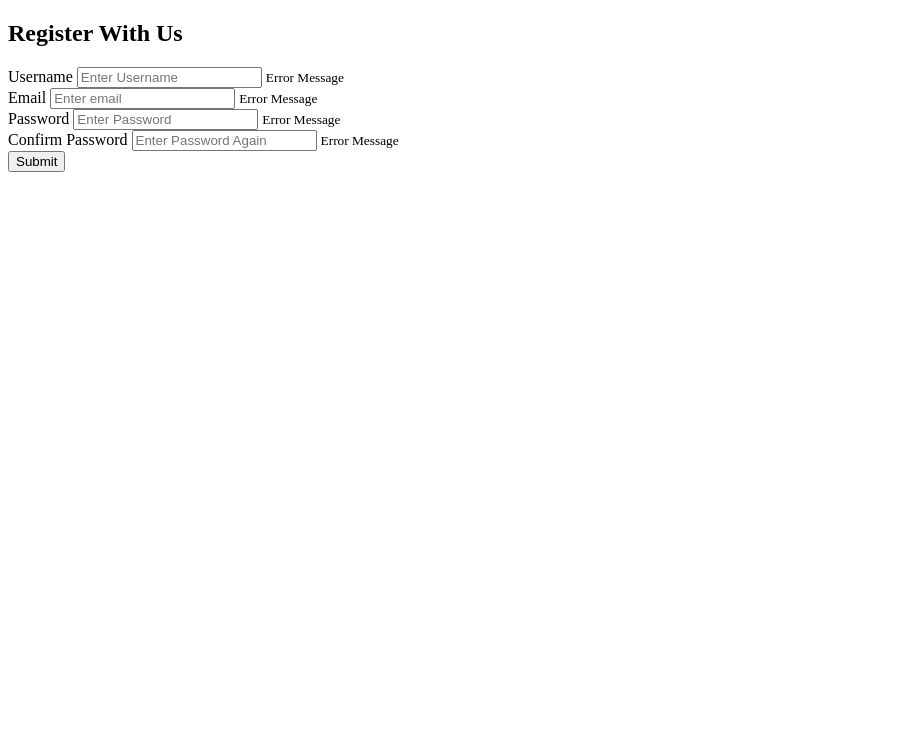
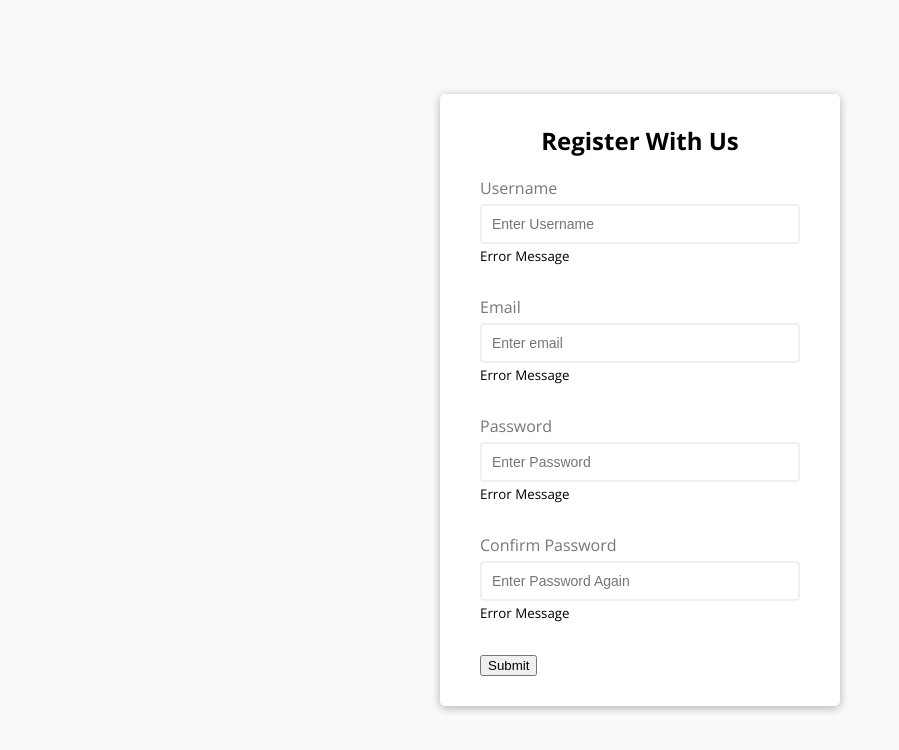
Before and after one commit to ritikkamboj/Form-Validator, a plain HTML site: page index.html in a window 1280 px wide. Shown: the whole page, without its empty margins (0-899 px from the left). Drawn offline with nearby package versions, Linux system fonts and the light colour scheme.

Commit message:
implementing CSS

```diff
--- a/index.html
+++ b/index.html
@@ -12,7 +12,7 @@
         <h2>Register With Us</h2>
        <div class="form-control">
         <label for="username">Username</label>
-        <input type="text" id="username" placeholder="Enter Username">
+        <input type="text" id="username" class="success" placeholder="Enter Username">
         <small>Error Message </small>
        </div>
        <div class="form-control">
--- a/style.css
+++ b/style.css
@@ -0,0 +1,53 @@
+@import url("https://fonts.googleapis.com/css2?family=Open+Sans:ital,wght@0,300..800;1,300..800&display=swap");
+
+* {
+  box-sizing: border-box;
+}
+
+body {
+  background-color: #f9fafb;
+  font-family: "Open Sans", sans-serif;
+  display: flex;
+  align-items: center;
+  justify-content: center;
+  min-height: 100vh;
+  margin: 0px;
+}
+.container {
+  background-color: #fff;
+  border-radius: 5px;
+  width: 400px;
+  box-shadow: 0px 2px 10px rgb(0, 0, 0, 0.3);
+}
+
+.form {
+  padding: 30px 40px;
+}
+h2 {
+  text-align: center;
+  margin: 0 0 20px;
+}
+.form-control {
+  padding-bottom: 20px;
+  margin-bottom: 10px;
+  position: relative;
+  /* top: 10px; */
+}
+.form-control label {
+  display: block;
+  color: #777;
+  margin-bottom: 5px;
+}
+.form-control input {
+  display: block;
+  border: 2px solid #f0f0f0;
+  border-radius: 4px;
+  width: 100%;
+  padding: 10px;
+  font-size: 14px;
+}
+.form-control input:focus {
+  /* outline: 0; */
+  /* border-color: #777; */
+  border-color: Red;
+}
```
